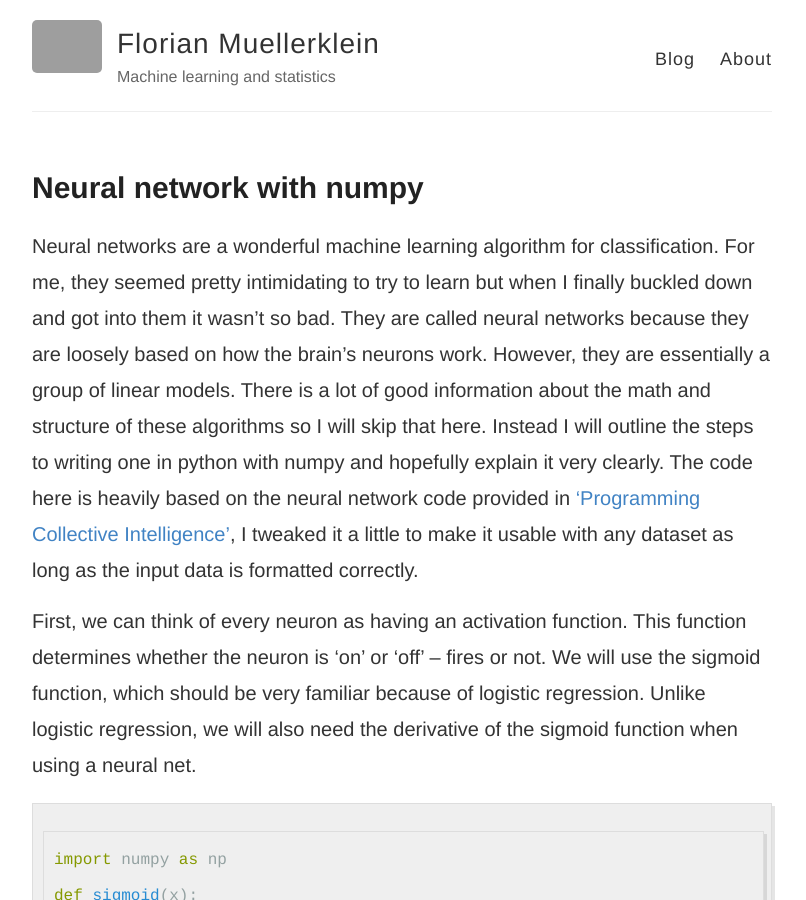
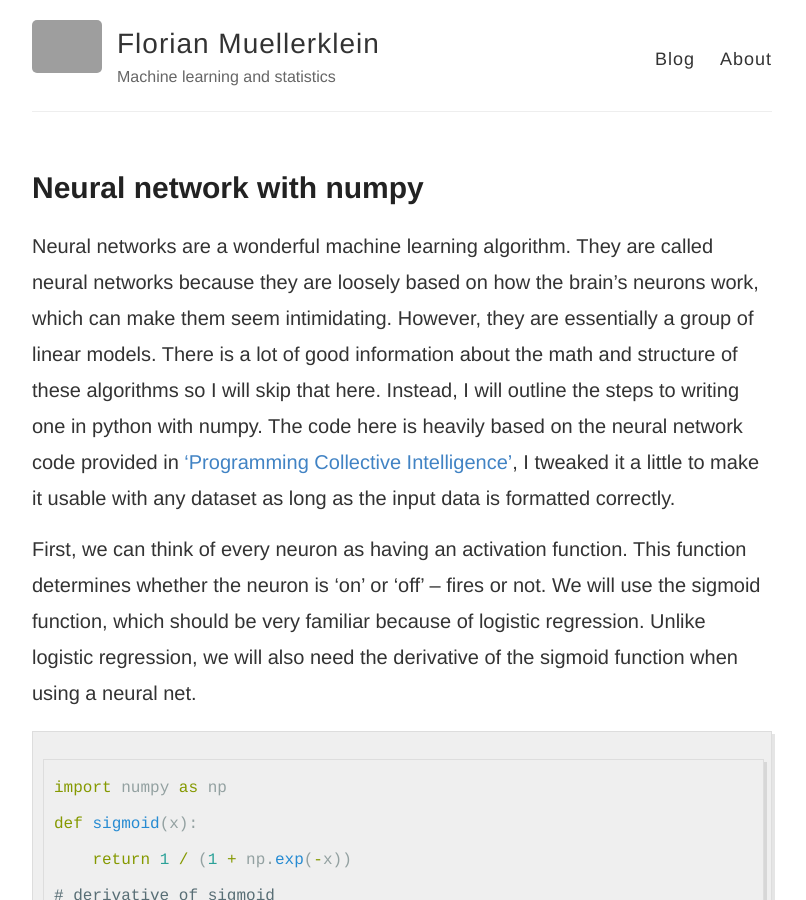
Before and after one commit to FlorianMuellerklein/FlorianMuellerklein.github.io, a Jekyll site: the page built from _posts/2016-2-13-nn.md, in a window 1280 px wide and 900 px high. Shown: the whole window, without its empty margins (238-1044 px from the left). Built offline with Jekyll 4.4.1, drawn with Linux system fonts in a browser that asks for light colours; Markdown is read by kramdown in place of the engine named in the settings; grey boxes are pictures that could not be loaded.

```diff
--- a/_posts/2016-2-13-nn.md
+++ b/_posts/2016-2-13-nn.md
@@ -4,7 +4,7 @@ title: Neural network with numpy
 published: true
 ---
 
-Neural networks are a wonderful machine learning algorithm for classification. For me, they seemed pretty intimidating to try to learn but when I finally buckled down and got into them it wasn't so bad. They are called neural networks because they are loosely based on how the brain's neurons work.  However, they are essentially a group of linear models. There is a lot of good information about the math and structure of these algorithms so I will skip that here. Instead I will outline the steps to writing one in python with numpy and hopefully explain it very clearly. The code here is heavily based on the neural network code provided in ['Programming Collective Intelligence'](http://shop.oreilly.com/product/9780596529321.do), I tweaked it a little to make it usable with any dataset as long as the input data is formatted correctly.
+Neural networks are a wonderful machine learning algorithm. They are called neural networks because they are loosely based on how the brain's neurons work, which can make them seem intimidating. However, they are essentially a group of linear models. There is a lot of good information about the math and structure of these algorithms so I will skip that here. Instead, I will outline the steps to writing one in python with numpy. The code here is heavily based on the neural network code provided in ['Programming Collective Intelligence'](http://shop.oreilly.com/product/9780596529321.do), I tweaked it a little to make it usable with any dataset as long as the input data is formatted correctly.
 
 First, we can think of every neuron as having an activation function. This function determines whether the neuron is ‘on’ or ‘off’ – fires or not. We will use the sigmoid function, which should be very familiar because of logistic regression. Unlike logistic regression, we will also need the derivative of the sigmoid function when using a neural net.
 
```
